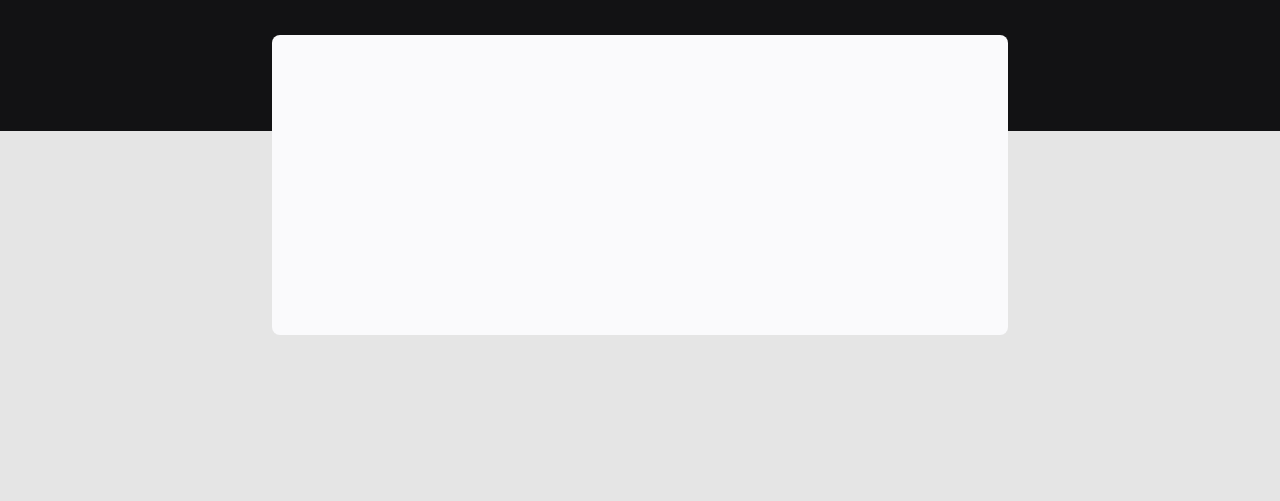
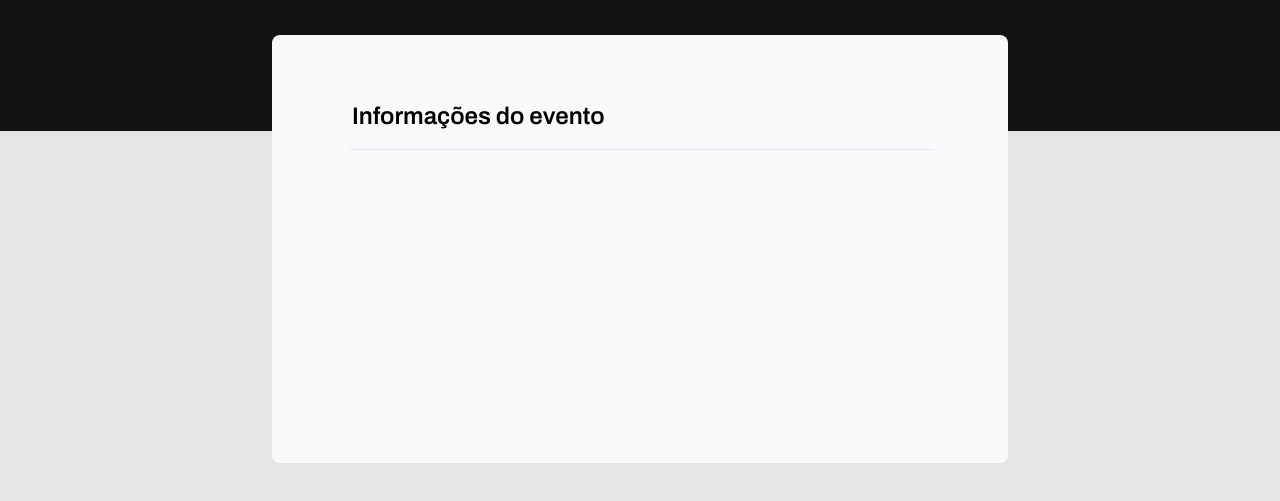
Before and after one commit to viniLataro/explorer_3, a plain HTML site: page index.html in a window 1280 px wide. Shown: the part 237-738 px from the top of the page. Drawn offline with Linux system fonts and the light colour scheme.

Commit message:
agrupando campos com fieldset e legend

```diff
--- a/index.html
+++ b/index.html
@@ -22,7 +22,11 @@
         <p>O primeiro passo é preencher esse formulário de inscrição.</p>
       </header>
 
-      <form></form>
+      <form>
+        <fieldset>
+          <legend>Informações do evento</legend>
+        </fieldset>
+      </form>
     </div>
   </body>
 </html>
--- a/style.css
+++ b/style.css
@@ -47,4 +47,22 @@ form {
   background: #FAFAFC;
   border-radius: 8px;
   min-height: 300px;
+
+  padding: 64px;
 }
+
+fieldset {
+  border: none;
+}
+
+fieldset legend {
+  font-family: 'Archivo', sans-serif;
+  font-weight: 600;
+  font-size: 24px;
+  line-height: 34px;
+
+  width: 100%;
+
+  border-bottom: 1px solid #E6E6F0;
+  padding-bottom: 16px;
+}
```
